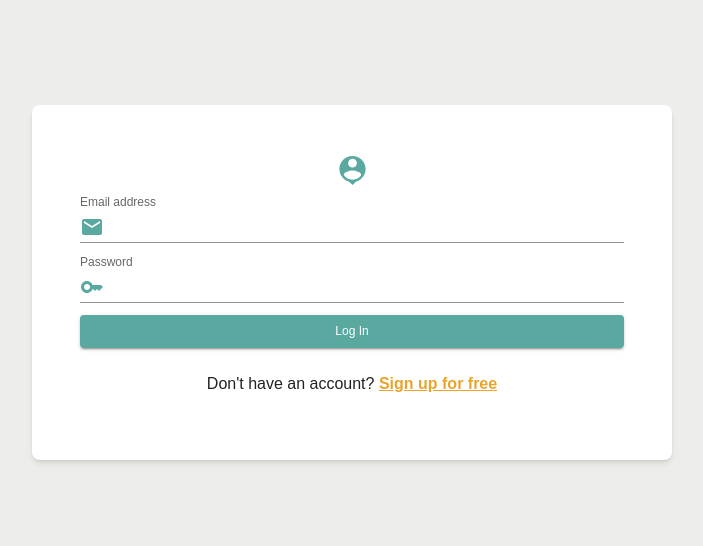
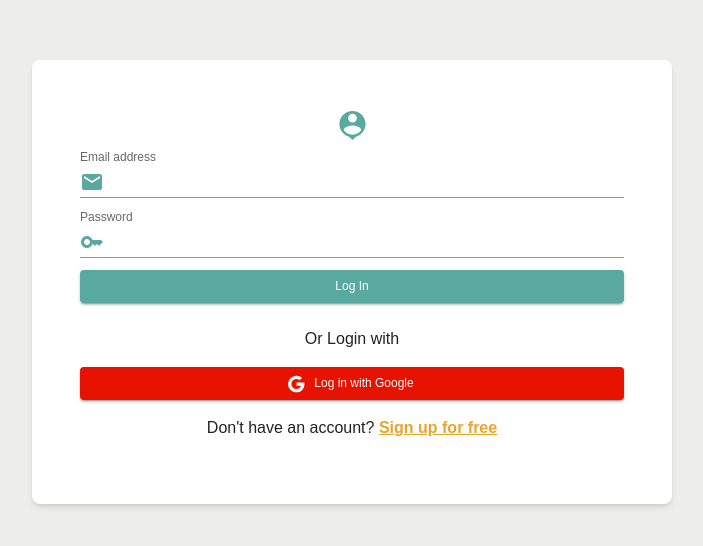
Before and after one commit to sloth30799/Wanderer, a React (Vite) app in the folder client/: page /login in a window 1280 px wide. Shown: the part 118-664 px from the top of the page, without its empty margins (288-991 px from the left). Built offline with nearby package versions, Linux system fonts and the light colour scheme; no server answers; a web font is replaced by a local one.

Commit message:
google login

```diff
--- a/client/src/components/GoogleLogin.jsx
+++ b/client/src/components/GoogleLogin.tsx
@@ -4,7 +4,7 @@ import GoogleIcon from "@mui/icons-material/Google"
 
 const GoogleLogin = () => {
   function google() {
-    window.open("http://localhost:1230/auth/google", "_self")
+    window.open("http://wanderer.onrender.com/auth/google", "_self")
   }
 
   return (
--- a/client/src/pages/Login.jsx
+++ b/client/src/pages/Login.tsx
@@ -8,7 +8,7 @@ import {
   useOutletContext,
 } from "react-router-dom"
 import { Button, FormControl, InputAdornment, TextField } from "@mui/material"
-// import GoogleIcon from "@mui/icons-material/Google"
+import GoogleIcon from "@mui/icons-material/Google"
 import EmailIcon from "@mui/icons-material/Email"
 import KeyIcon from "@mui/icons-material/Key"
 import PersonPinIcon from "@mui/icons-material/PersonPin"
@@ -41,9 +41,9 @@ const Login = () => {
     if (userObject?._id) navigate(from, { replace: true })
   }, [formData, userObject])
 
-  // function google() {
-  //   window.open("http://localhost:1230/api/auth/google", "_self")
-  // }
+  function google() {
+    window.open("http://wanderer.onrender.com/api/auth/google", "_self")
+  }
 
   return (
     <main className="h-screen flex justify-center items-center bg-whiteSmoke">
@@ -88,7 +88,7 @@ const Login = () => {
             </Button>
           </FormControl>
         </Form>
-        {/* <p className="text-center mx-3">Or Login with</p>
+        <p className="text-center mx-3">Or Login with</p>
         <div>
           <Button
             variant="contained"
@@ -98,7 +98,7 @@ const Login = () => {
           >
             Log in with Google
           </Button>
-        </div> */}
+        </div>
         <p className="text-center mx-3">
           {/* eslint-disable-next-line react/no-unescaped-entities */}
           Don't have an account?{" "}
```
